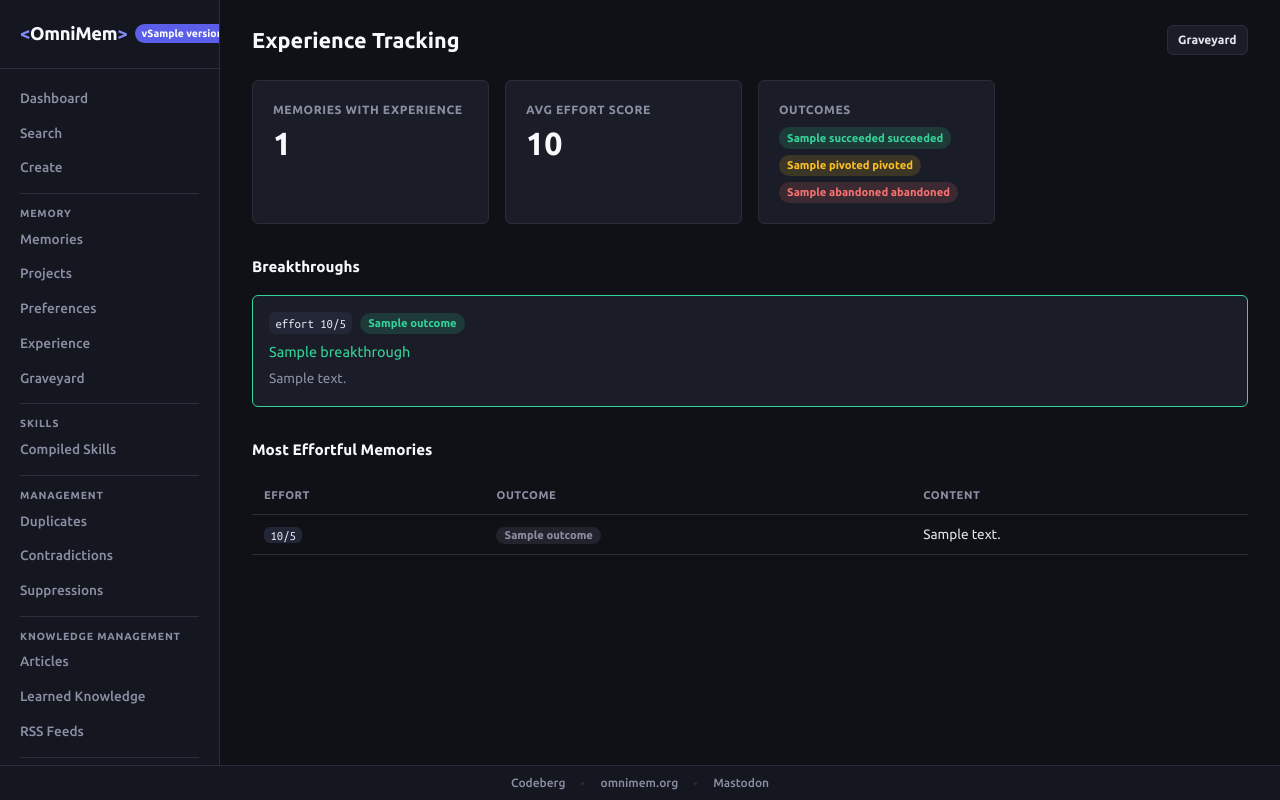
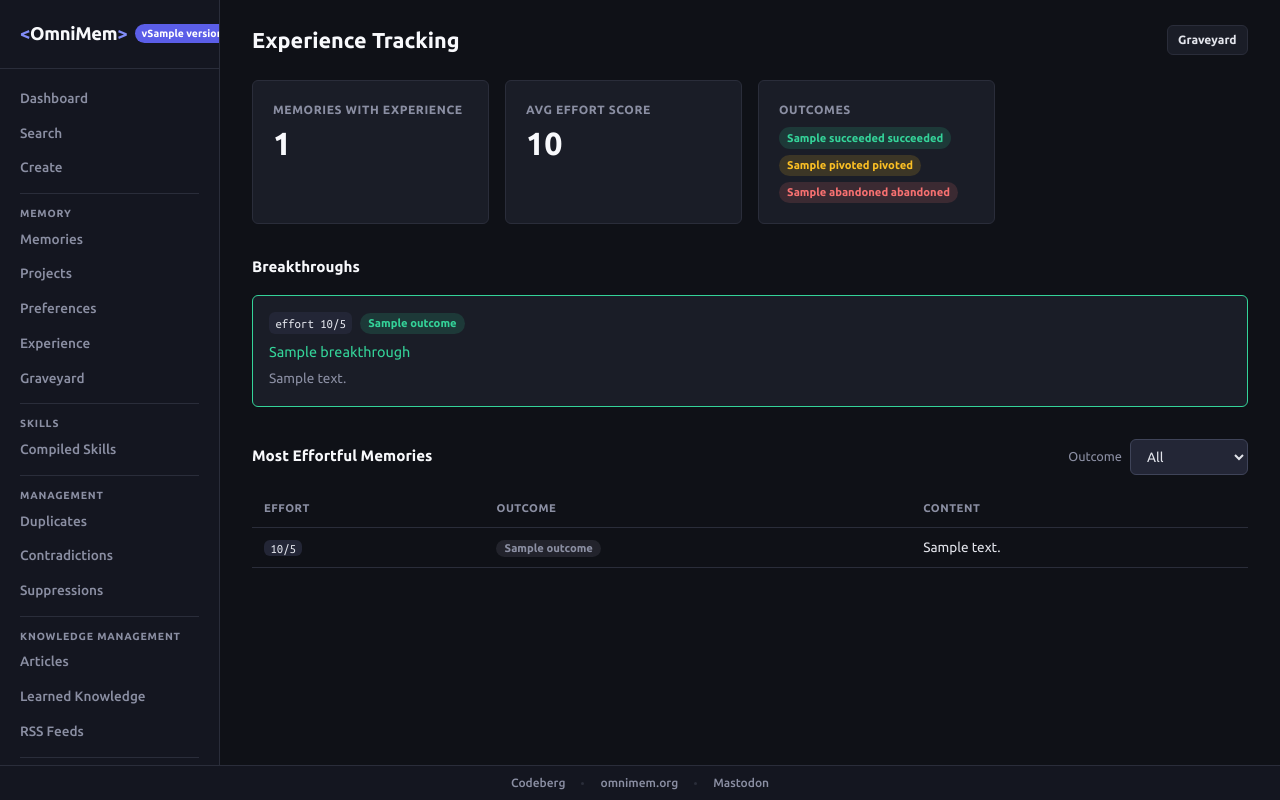
Before and after one commit to richarvey/OmniMem, a Python web app: template web_ui/templates/experience/summary.html in a window 1280 px wide. Run offline with Jinja, Linux system fonts and the light colour scheme; the template is opened without the code that fills it: most values are stand-ins (such as "Sample title", 1, 10 or a date in 2020).

Commit message:
feat(web-ui): paginate Most Effortful Memories with an outcome filter
Co-Authored-By: Claude Fable 5 <noreply@anthropic.com>

```diff
--- /dev/null
+++ b/web_ui/templates/experience/_effortful.html
@@ -0,0 +1,23 @@
+{% if effortful %}
+<table class="data-table">
+  <thead>
+    <tr>
+      <th>Effort</th>
+      <th>Outcome</th>
+      <th>Content</th>
+    </tr>
+  </thead>
+  <tbody>
+    {% for m in effortful %}
+    <tr>
+      <td><span class="score">{{ m.effort_score }}/5</span></td>
+      <td><span class="badge {{ 'active' if m.outcome == 'succeeded' else 'deprioritised' if m.outcome == 'pivoted' else 'archived' }}">{{ m.outcome }}</span></td>
+      <td class="content-cell"><a href="/memory/{{ m.key }}">{{ m.content }}</a></td>
+    </tr>
+    {% endfor %}
+  </tbody>
+</table>
+{% include "partials/pagination.html" %}
+{% else %}
+<p class="empty-state">No {{ outcome_filter or "experience" }} memories recorded yet.</p>
+{% endif %}
--- a/web_ui/templates/experience/summary.html
+++ b/web_ui/templates/experience/summary.html
@@ -43,27 +43,26 @@
 </section>
 {% endif %}
 
-{% if effortful %}
+{% if count %}
 <section>
-  <h3 style="font-size:0.95rem;font-weight:600;color:var(--text-bright);margin-bottom:1rem">Most Effortful Memories</h3>
-  <table class="data-table">
-    <thead>
-      <tr>
-        <th>Effort</th>
-        <th>Outcome</th>
-        <th>Content</th>
-      </tr>
-    </thead>
-    <tbody>
-      {% for m in effortful %}
-      <tr>
-        <td><span class="score">{{ m.effort_score }}/5</span></td>
-        <td><span class="badge {{ 'active' if m.outcome == 'succeeded' else 'deprioritised' if m.outcome == 'pivoted' else 'archived' }}">{{ m.outcome }}</span></td>
-        <td class="content-cell"><a href="/memory/{{ m.key }}">{{ m.content }}</a></td>
-      </tr>
-      {% endfor %}
-    </tbody>
-  </table>
+  <div style="display:flex;align-items:center;justify-content:space-between;gap:1rem;margin-bottom:1rem">
+    <h3 style="font-size:0.95rem;font-weight:600;color:var(--text-bright)">Most Effortful Memories</h3>
+    <label style="display:flex;align-items:center;gap:0.5rem;font-size:0.8rem;color:var(--text-dim)">
+      Outcome
+      <input type="hidden" name="project" value="{{ project }}">
+      <select class="form-select" name="outcome" style="width:auto"
+              hx-get="/experience" hx-target="#results" hx-push-url="true"
+              hx-include="[name='project']">
+        <option value="">All</option>
+        <option value="succeeded"{% if outcome_filter == 'succeeded' %} selected{% endif %}>Succeeded</option>
+        <option value="pivoted"{% if outcome_filter == 'pivoted' %} selected{% endif %}>Pivoted</option>
+        <option value="abandoned"{% if outcome_filter == 'abandoned' %} selected{% endif %}>Abandoned</option>
+      </select>
+    </label>
+  </div>
+  <div id="results">
+    {% include "experience/_effortful.html" %}
+  </div>
 </section>
 {% endif %}
 
```
Also changed, not shown: web_ui/routes/experience.py (+35 -2 lines).
